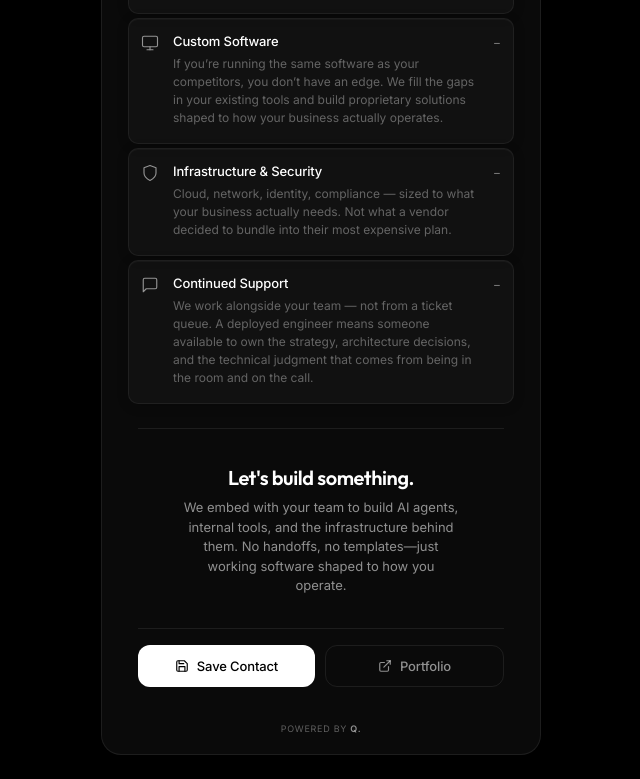
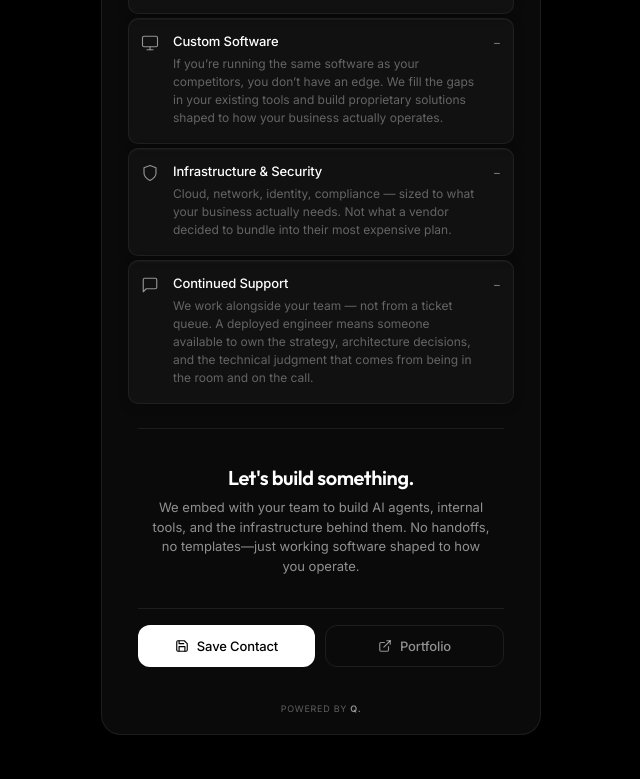
Before and after one commit to LucasQuiles/card, a plain HTML site: page index.html in a window 1280 px wide. Shown: the part 830-1609 px from the top of the page, without its empty margins (319-959 px from the left). Drawn offline with Linux system fonts and the light colour scheme; animation ran at ten frames a second.

Commit message:
style: widen CTA sub-header max-width to 340px

```diff
--- a/index.html
+++ b/index.html
@@ -292,7 +292,7 @@
     color: var(--text-secondary);
     line-height: 1.5;
     margin-bottom: 4px;
-    max-width: 280px;
+    max-width: 340px;
     margin-left: auto;
     margin-right: auto;
   }
```
